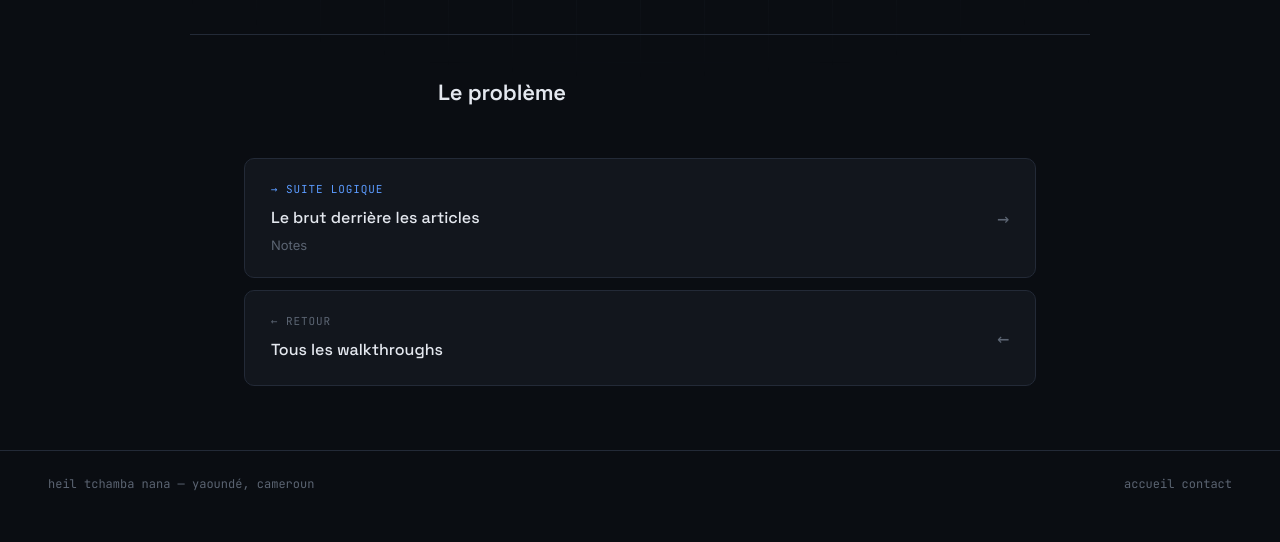
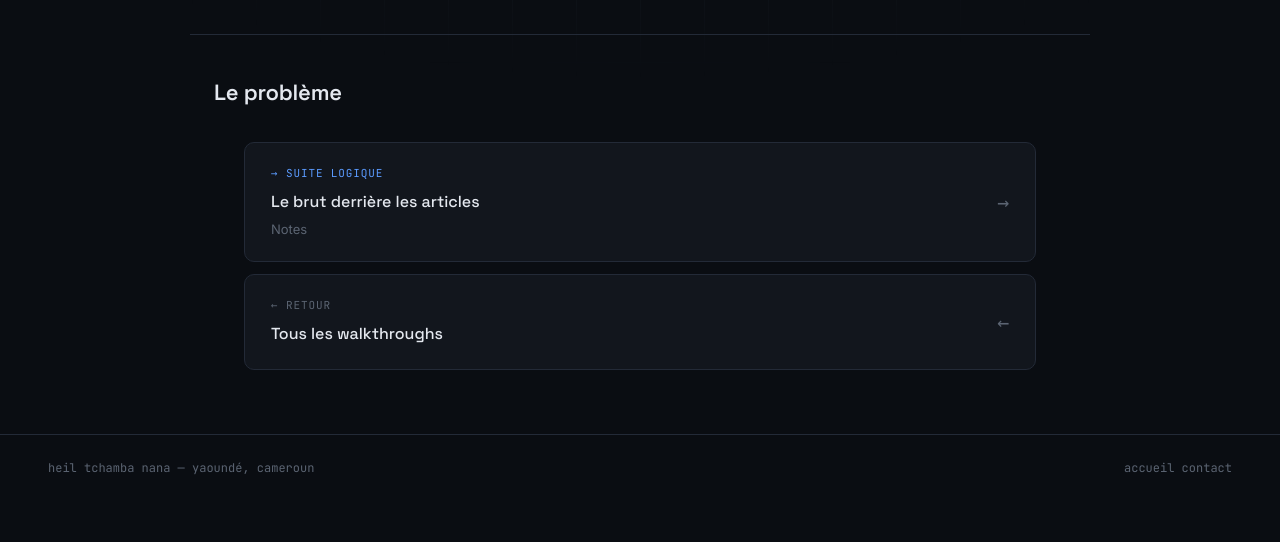
Before and after one commit to Heil-Portfolio/portfolio-backend, a Django app: template apps/walkthroughs/templates/walkthroughs/detail.html in a window 1280 px wide. Shown: the part 258-800 px from the top of the page. Run offline with Django 5.2, Linux system fonts and the light colour scheme; the template is opened without the code that fills it, so the values that code supplies are empty.

```diff
--- a/static/css/main.css
+++ b/static/css/main.css
@@ -189,8 +189,8 @@ h1 .accent{color:var(--pulse);}
 .badges{display:flex;gap:8px;margin-bottom:16px;flex-wrap:wrap;}
 .article-meta{display:flex;gap:18px;flex-wrap:wrap;font-family:var(--font-mono);font-size:12.5px;color:var(--dim);}
 .article-meta span{display:flex;align-items:center;gap:6px;}
-.layout{position:relative;z-index:10;max-width:1160px;margin:0 auto;padding:0 24px;display:grid;grid-template-columns:1fr 220px;gap:56px;}
-.article-body{padding:40px 0 0;max-width:760px;margin:0 auto;}
+.layout{position:relative;z-index:10;max-width:900px;margin:0 auto;padding:0 24px;}
+.article-body{padding:40px 0 0;}
 .article-body h2{font-family:var(--font-display);font-size:22px;font-weight:600;margin:40px 0 14px;letter-spacing:-.01em;}
 .article-body h2:first-child{margin-top:0;}
 .article-body p{font-size:15.5px;color:var(--ink);opacity:.92;margin-bottom:16px;}
@@ -202,7 +202,7 @@ h1 .accent{color:var(--pulse);}
 .article-body img{max-width:100%;border-radius:8px;border:1px solid var(--line);margin:12px 0;}
 .callout{border-left:3px solid var(--pulse);background:var(--pulse-dim);padding:14px 18px;border-radius:0 6px 6px 0;margin:20px 0;font-size:14px;color:var(--ink);}
 .callout .label{font-family:var(--font-mono);font-size:11px;color:var(--pulse);text-transform:uppercase;letter-spacing:.06em;margin-bottom:4px;display:block;}
-.toc{position:sticky;top:24px;padding:40px 0 0;align-self:start;}
+.toc{display:none;}
 .toc-label{font-family:var(--font-mono);font-size:11px;color:var(--dim);text-transform:uppercase;letter-spacing:.08em;margin-bottom:14px;}
 .toc-list{display:flex;flex-direction:column;gap:10px;border-left:1px solid var(--line);}
 .toc-list a{font-size:13px;color:var(--dim);padding-left:14px;border-left:1px solid transparent;margin-left:-1px;}
@@ -252,10 +252,6 @@ h1 .accent{color:var(--pulse);}
 .social-link.social-cv:hover{color:var(--signal);border-color:var(--signal);}
 .social-link.social-mail:hover{color:var(--pulse);border-color:var(--pulse);}
 
-@media (max-width:820px){
-  .layout{grid-template-columns:1fr;}
-  .toc{display:none;}
-}
 @media (max-width:900px){
   .card-list{grid-template-columns:1fr;}
 }
```
